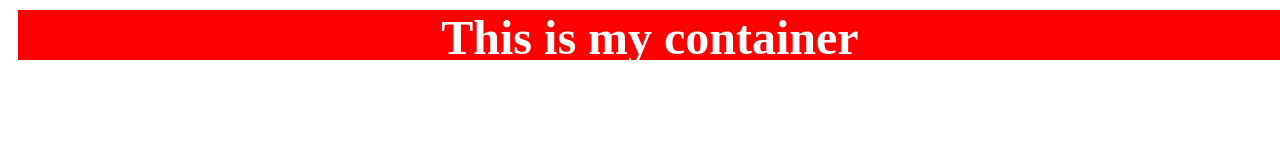
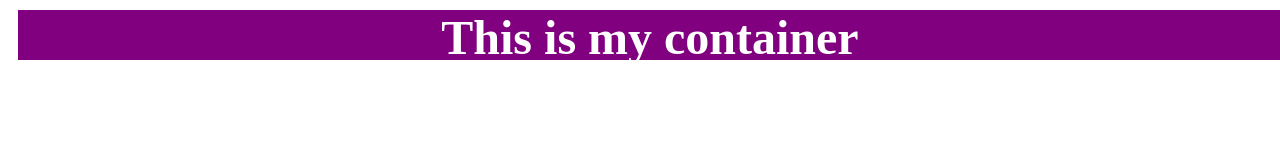
Before and after one commit to RobBerger/L08-flexbox-FSWD1012, a plain HTML site: page index.html in a window 1280 px wide. Drawn offline with Linux system fonts and the light colour scheme.

Commit message:
added 3rd media query that over laps

```diff
--- a/style.css
+++ b/style.css
@@ -22,3 +22,9 @@
         background-color: red;
     }
 }
+
+@media (min-width: 800px) {
+    .container {
+        background-color: purple;
+    }
+}
```
